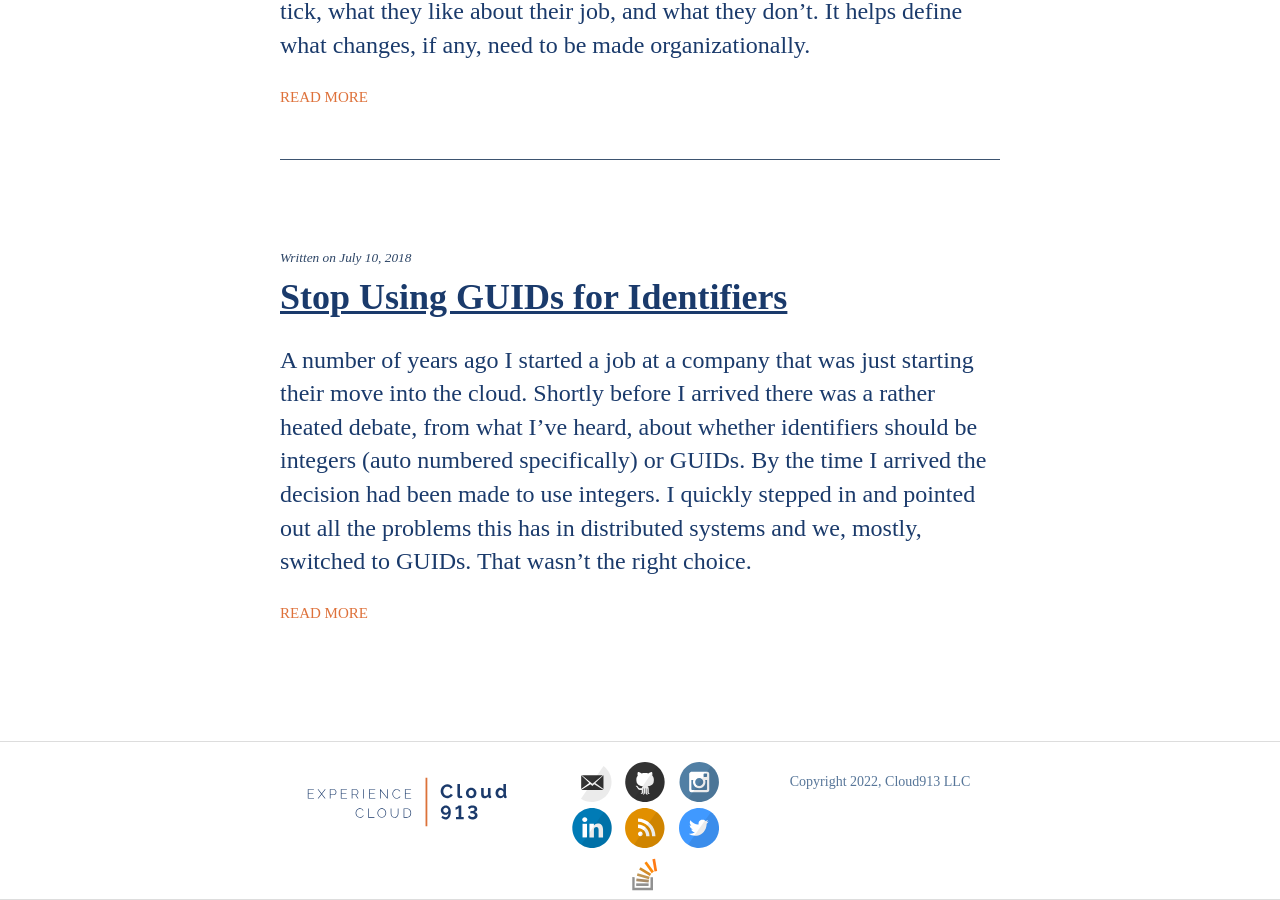
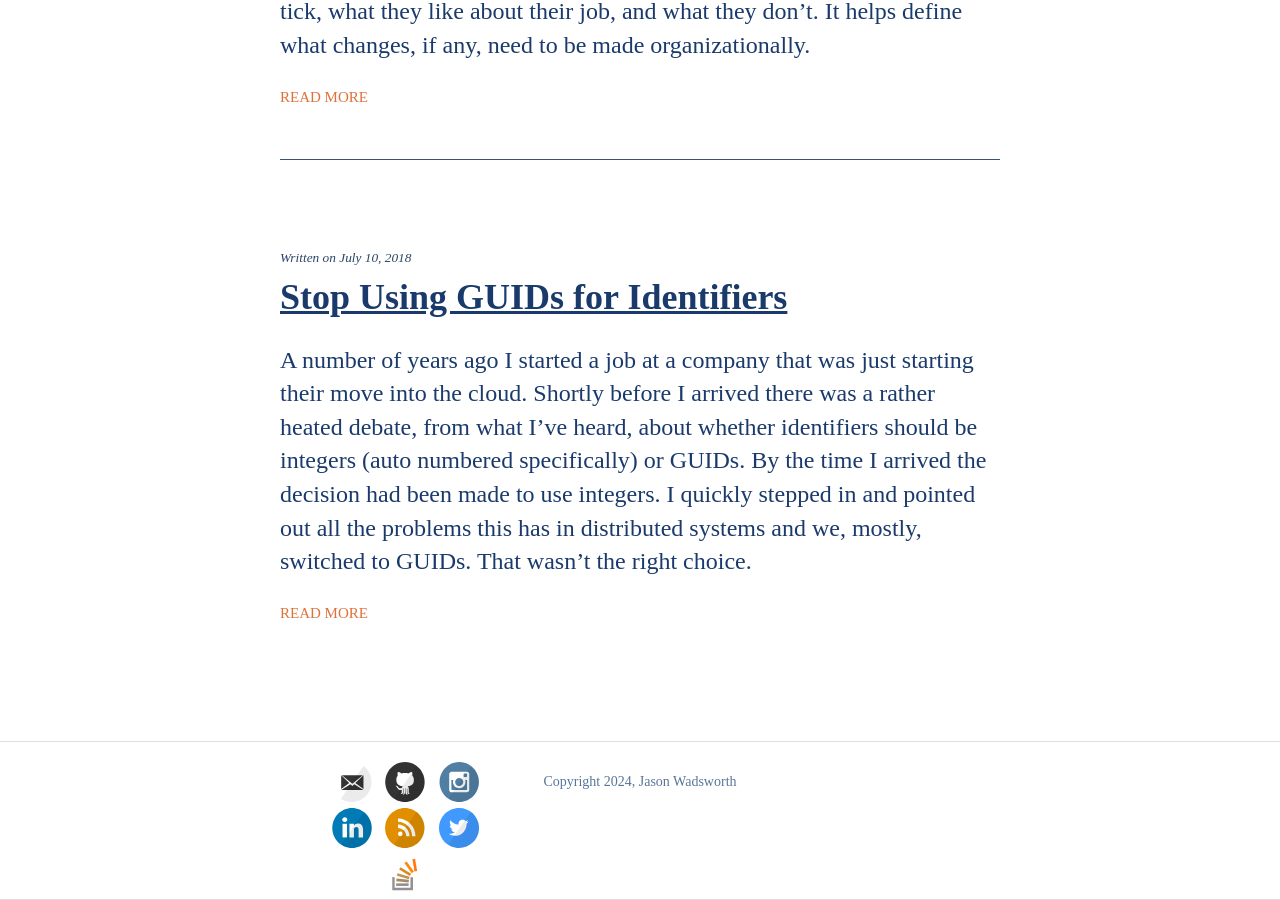
Before and after one commit to jasonwadsworth/jasonwadsworth.github.io, a Jekyll site: the page built from index.html, in a window 1280 px wide and 900 px high, scrolled down 8120 px. Built offline with Jekyll 4.4.1, drawn with Linux system fonts in a browser that asks for light colours; some web fonts are replaced.

Commit message:
Remove Cloud913

```diff
--- a/_layouts/default.html
+++ b/_layouts/default.html
@@ -29,7 +29,6 @@
             aria-expanded="false">
             <span class="sr-only">Toggle navigation</span>
             <div class="nav-button">
-                <img src="{{ site.baseurl }}/images/signature-white.svg" alt="Cloud913 Signature - White" />
                 <div style="float: right; margin-top: 6px; margin-left: 3px; width: 20px;">
                     <span style="width: 18px;" class="icon-bar"></span>
                     <span style="width: 18px;" class="icon-bar"></span>
@@ -91,14 +90,10 @@
         <div class="container">
             <footer class="footer">
                 <div class="col-xs-12 col-md-4">
-                    <a href="https://cloud913.com"><img src="{{ site.baseurl }}/images/logotype-long-blue.svg"
-                            alt="Cloud913 Logo Type - Long - Blue"></a>
-                </div>
-                <div class="col-xs-12 col-md-4">
                     {% include svg-icons.html %}
                 </div>
                 <div class="col-xs-12 col-md-4 copyright">
-                    Copyright 2022, Cloud913 LLC
+                    Copyright 2024, Jason Wadsworth
                 </div>
             </footer>
         </div>
```
Also changed, not shown: _layouts/default-light.html (+1 -6 lines).
